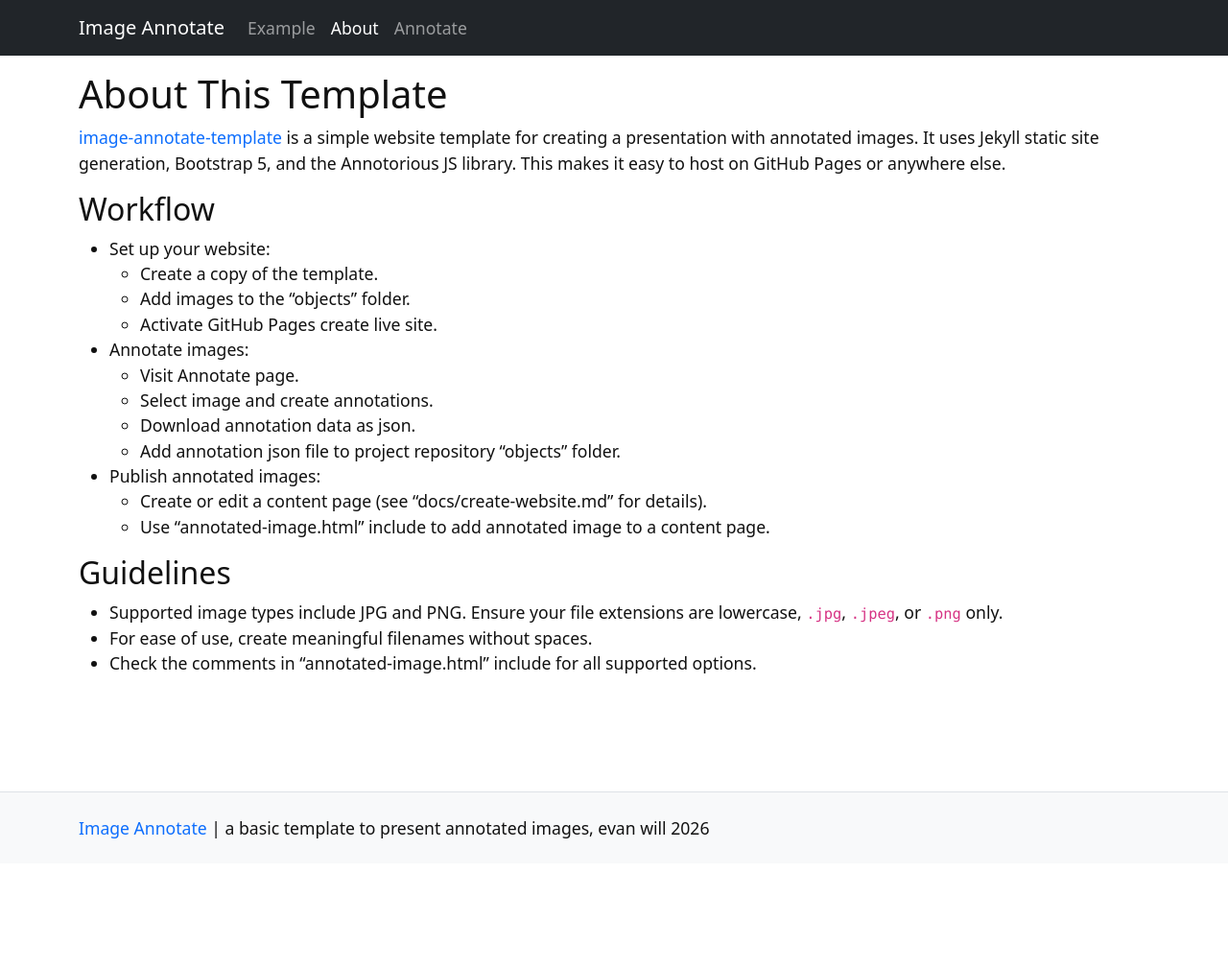
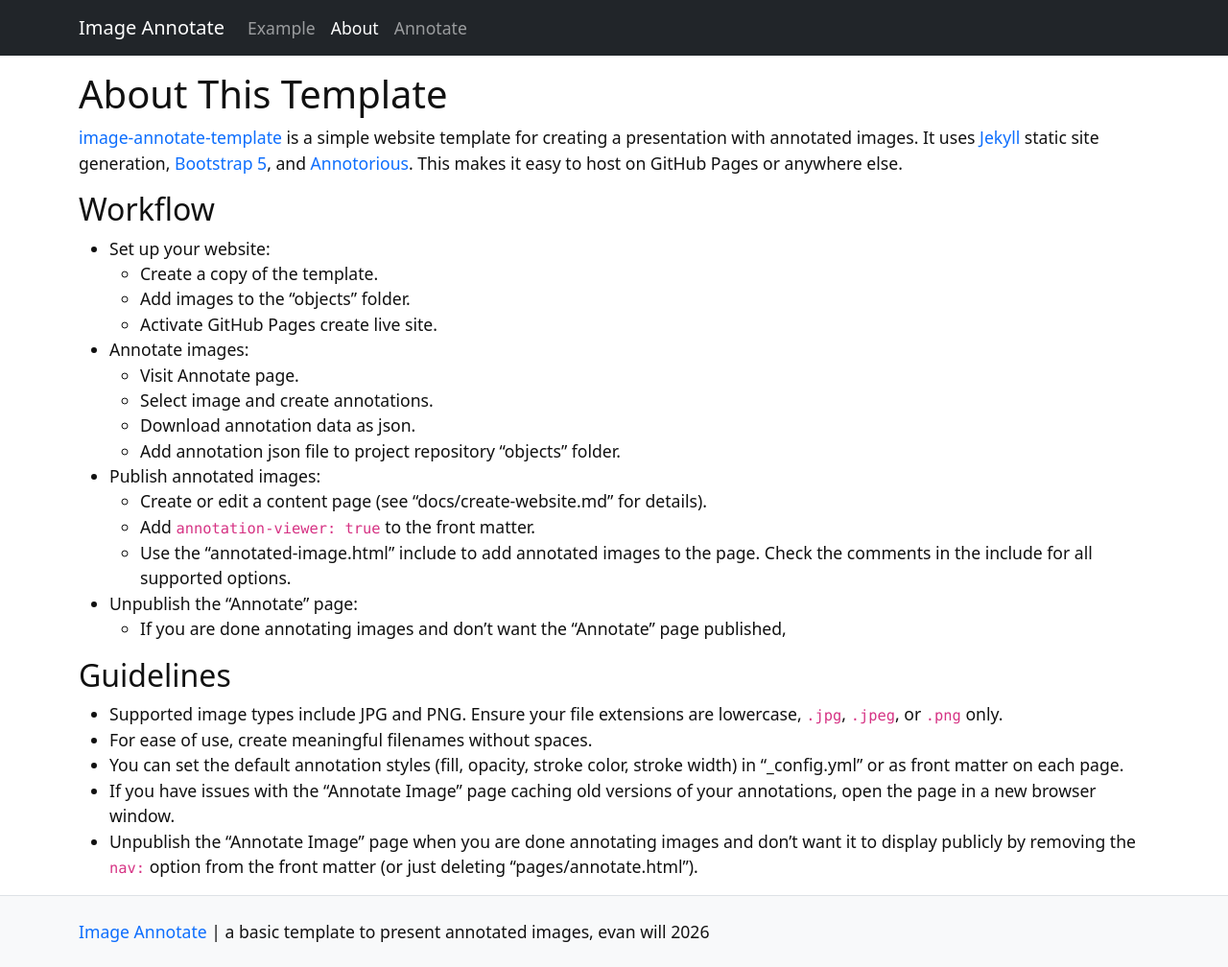
Before and after one commit to evanwill/image-annotate-template, a Jekyll site: the page built from pages/about.md, in a window 1280 px wide. Shown: the whole page at 96% size. Built offline with Jekyll 4.4.1, drawn with Linux system fonts in a browser that asks for light colours; before the commit the page ends 900 px from its top, so only the background shows below that.

Commit message:
update examples and about info

```diff
--- a/pages/about.md
+++ b/pages/about.md
@@ -5,7 +5,7 @@ nav_order: 2
 ---
 
 [image-annotate-template](https://github.com/evanwill/image-annotate-template) is a simple website template for creating a presentation with annotated images.
-It uses Jekyll static site generation, Bootstrap 5, and the Annotorious JS library.
+It uses [Jekyll](https://jekyllrb.com/) static site generation, [Bootstrap 5](https://getbootstrap.com/), and [Annotorious](https://annotorious.dev/).
 This makes it easy to host on GitHub Pages or anywhere else.
 
 ## Workflow
@@ -21,10 +21,15 @@ This makes it easy to host on GitHub Pages or anywhere else.
     - Add annotation json file to project repository "objects" folder.
 - Publish annotated images:
     - Create or edit a content page (see "docs/create-website.md" for details).
-    - Use "annotated-image.html" include to add annotated image to a content page.
+    - Add `annotation-viewer: true` to the front matter.
+    - Use the "annotated-image.html" include to add annotated images to the page. Check the comments in the include for all supported options.
+- Unpublish the "Annotate" page:
+    - If you are done annotating images and don't want the "Annotate" page published,
 
 ## Guidelines
 
 - Supported image types include JPG and PNG. Ensure your file extensions are lowercase, `.jpg`, `.jpeg`, or `.png` only.
 - For ease of use, create meaningful filenames without spaces.
-- Check the comments in "annotated-image.html" include for all supported options.
+- You can set the default annotation styles (fill, opacity, stroke color, stroke width) in "_config.yml" or as front matter on each page.
+- If you have issues with the "Annotate Image" page caching old versions of your annotations, open the page in a new browser window.
+- Unpublish the "Annotate Image" page when you are done annotating images and don't want it to display publicly by removing the `nav:` option from the front matter (or just deleting "pages/annotate.html").
```
Also changed, not shown: pages/example.md (+5 -3 lines), pages/index.md (+1 -1 lines).
